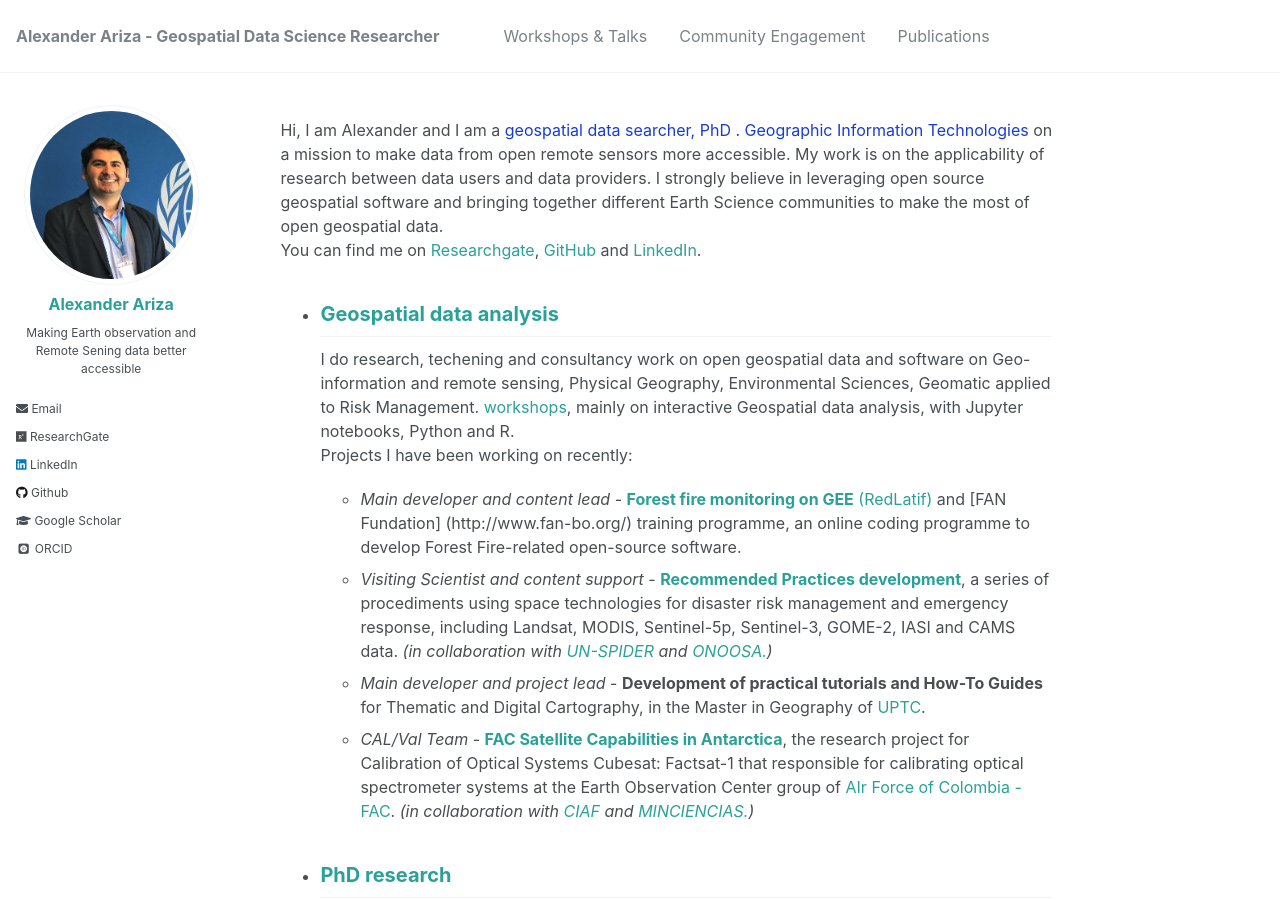
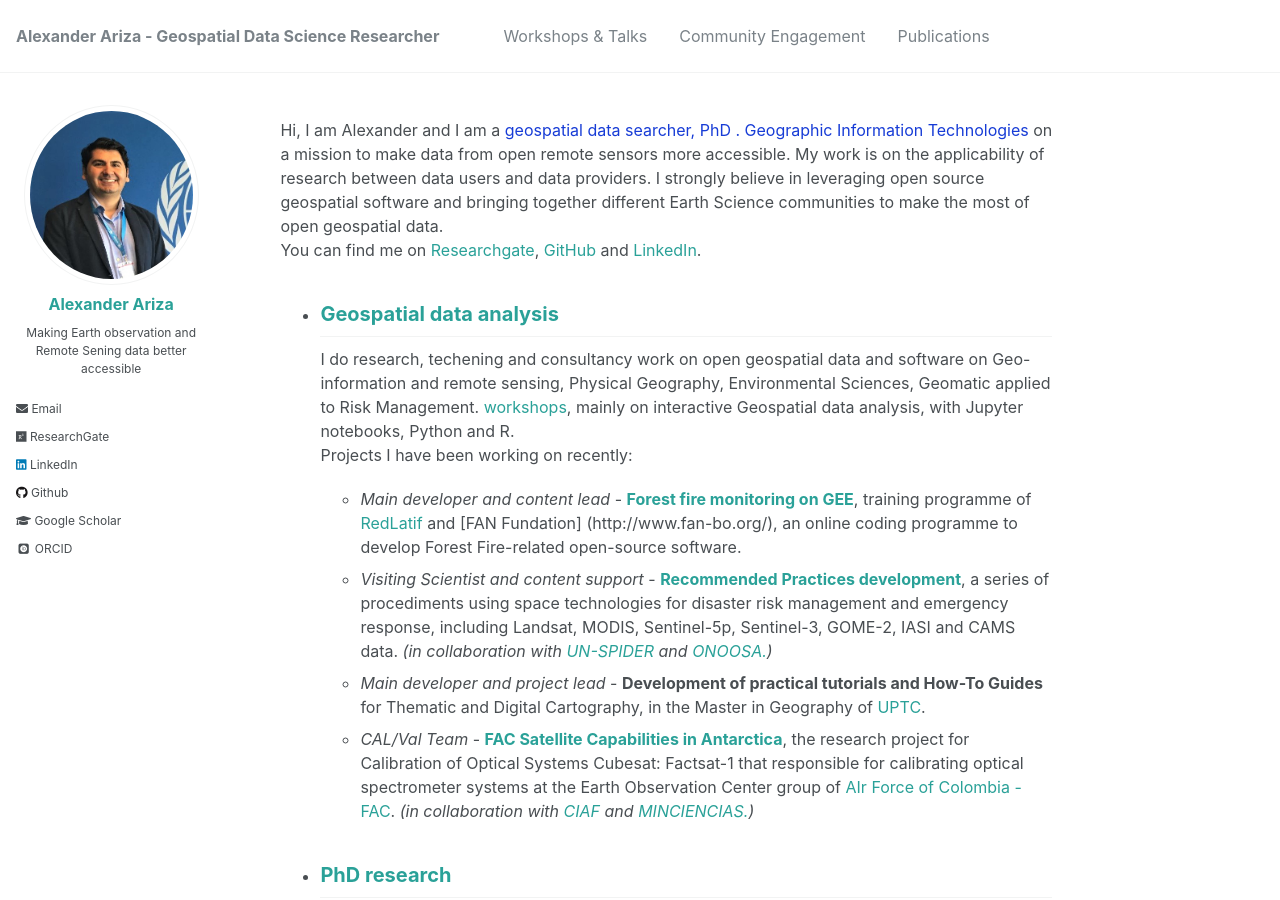
Before and after one commit to Alexanderariza/alexanderariza.github.io, a Jekyll site: the page built from _pages/about.md, in a window 1280 px wide and 900 px high. Built offline with Jekyll 4.4.1, drawn with Linux system fonts in a browser that asks for light colours; some web fonts are replaced.

```diff
--- a/_pages/about.md
+++ b/_pages/about.md
@@ -16,7 +16,7 @@ You can find me on [Researchgate](https://www.researchgate.net/profile/Alexander
 ------
 I do research, techening and consultancy work on open geospatial data and software on Geo-information and remote sensing, Physical Geography, Environmental Sciences, Geomatic applied to Risk Management. [workshops](/talks), mainly on interactive Geospatial data analysis, with Jupyter notebooks, Python and R.<br>
 Projects I have been working on recently:<br>
-  - *Main developer and content lead* - [**Forest fire monitoring on GEE** (RedLatif)](http://incendios.fan-bo.org/Satrifo/) and [FAN Fundation] (http://www.fan-bo.org/) training programme, an online coding programme to develop Forest Fire-related open-source software.<br>
+  - *Main developer and content lead* - [**Forest fire monitoring on GEE**](http://incendios.fan-bo.org/Satrifo/), training programme of [RedLatif](https://gofcgold.org/regional-networks/red-latinoamerica-deteledeteccion-e-incendios-forestales-redlatif) and [FAN Fundation] (http://www.fan-bo.org/), an online coding programme to develop Forest Fire-related open-source software.<br>
   - *Visiting Scientist and content support* - [**Recommended Practices development**](http://www.un-spider.org/advisory-support/recommended-practices), a series of procediments using space technologies for disaster risk management and emergency response, including Landsat, MODIS, Sentinel-5p, Sentinel-3, GOME-2, IASI and CAMS data. *(in collaboration with <a href="http://www.un-spider.org/">UN-SPIDER</a> and <a href="https://www.unoosa.org/" target="_blank">ONOOSA.</a>)*<br>
   - *Main developer and project lead* - **Development of practical tutorials and How-To Guides** for Thematic and Digital Cartography, in the Master in Geography of [UPTC](http://www.uptc.edu.co/facultades/f_educacion/maestria/geograf/inf_general/index.html).
   - *CAL/Val Team* - [**FAC Satellite Capabilities in Antarctica**](https://www.fac.mil.co/facsat-1-un-a%C3%B1o-en-el-espacio), the research project for Calibration of Optical Systems Cubesat: Factsat-1 that responsible for calibrating optical spectrometer systems at the Earth Observation Center group of [AIr Force of Colombia - FAC](https://www.fac.mil.co/). *(in collaboration with <a href="https://ciaf.igac.gov.co/">CIAF</a> and <a href="https://minciencias.gov.co/">MINCIENCIAS.</a>)*<br>
```
